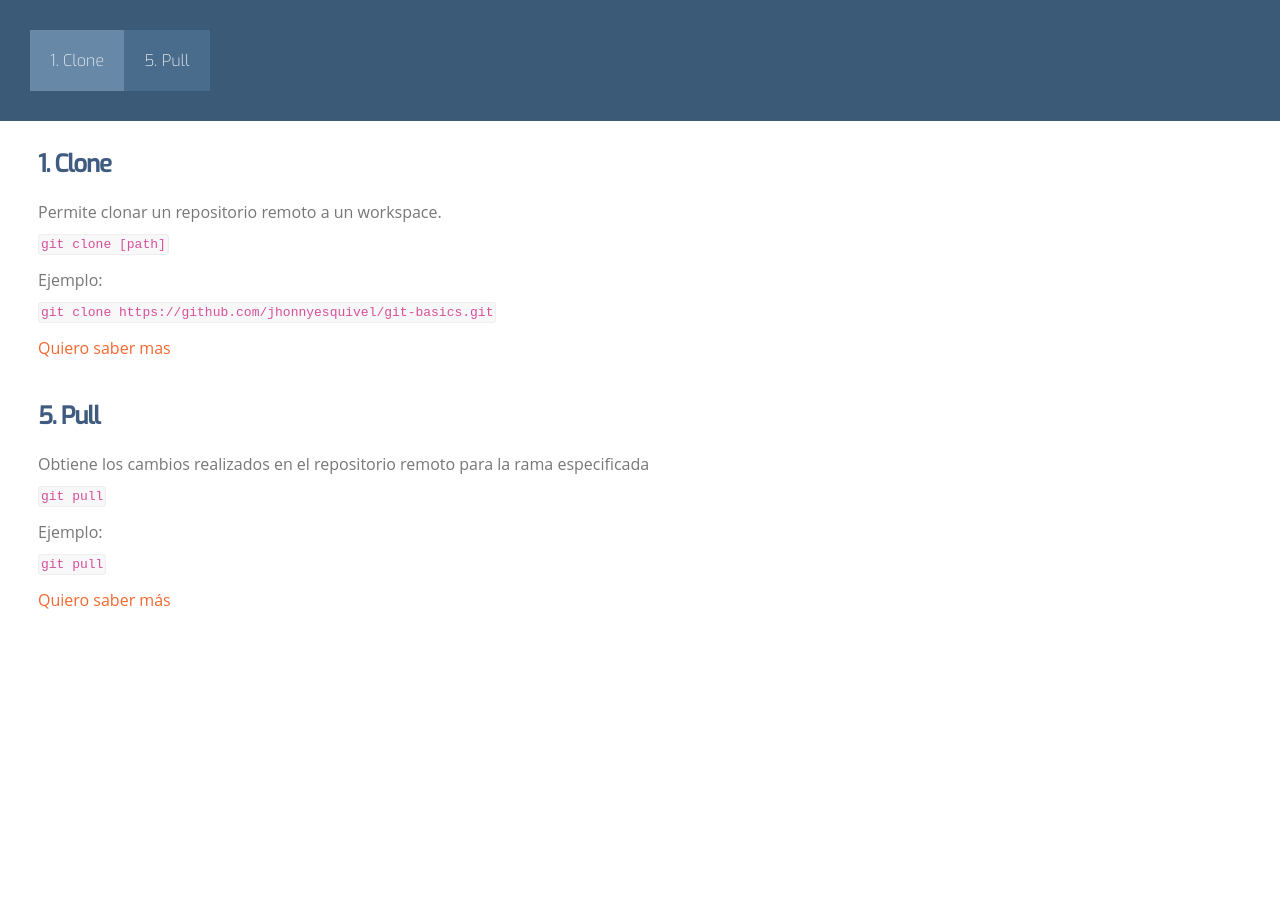
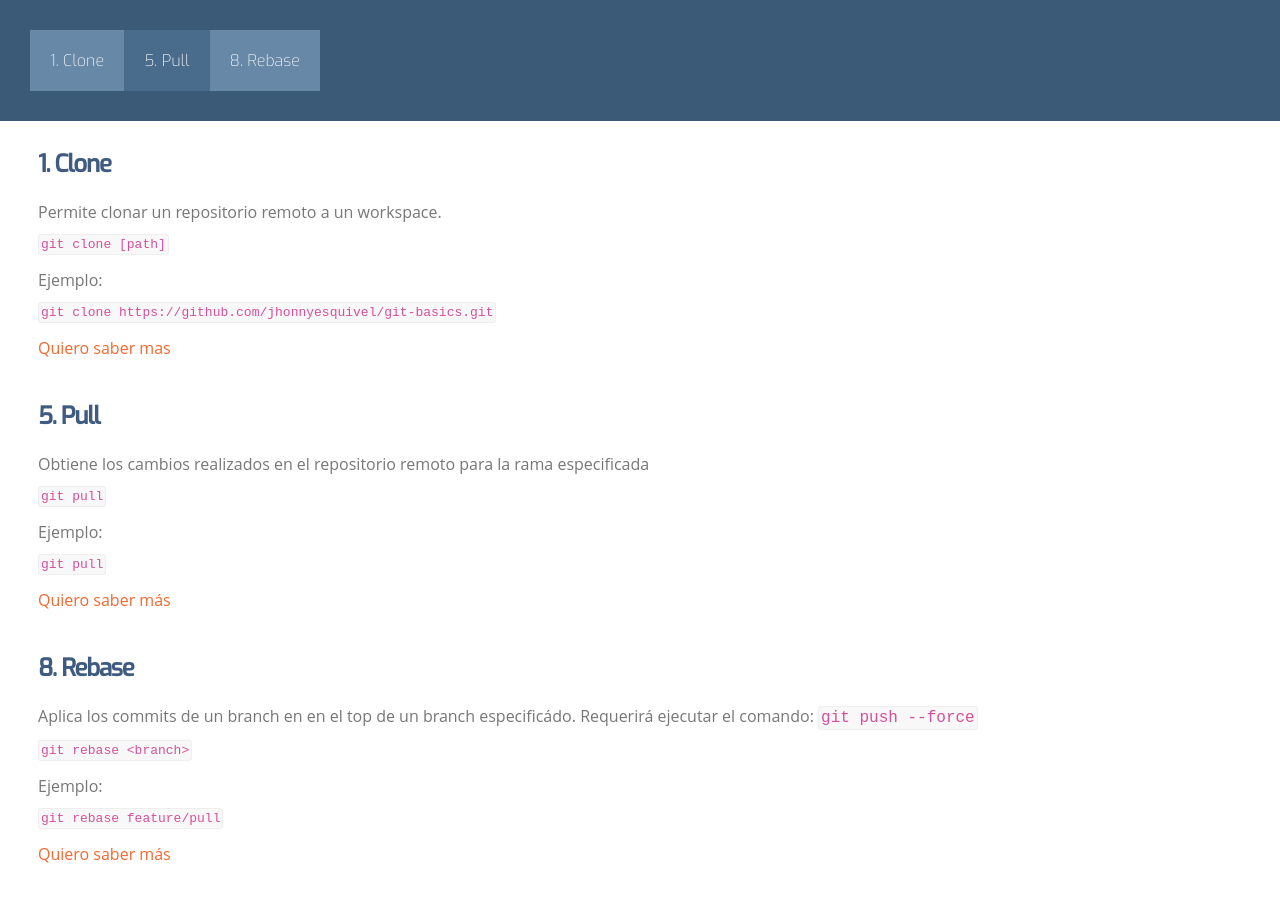
Before and after one commit to jhonnyesquivel/git-basics, a website: page index.html in a window 1280 px wide. Before the commit the page ends 800 px from the top, so only its background shows below. Drawn offline with nearby package versions, Linux system fonts and the light colour scheme; a web font is replaced by a local one.

Commit message:
git-rebase

```diff
--- a/index.html
+++ b/index.html
@@ -15,6 +15,7 @@
       <ul>
         <li><a id="link1" class="nav-section1" href="#section1">1. Clone</a></li>
         <li><a id="link5" class="nav-section5" href="#section5">5. Pull</a></li>
+        <li><a id="link8" class="nav-section8" href="#section8">8. Rebase</a></li>
       </ul>
     </div>
   </nav>
@@ -38,6 +39,15 @@
     <p><a href="https://git-scm.com/docs/git-pull">Quiero saber más</a></p>
   </article>
 
+  <article>
+    <h1 id="section8">8. Rebase</h1>
+    <p>Aplica los commits de un branch en en el top de un branch especificádo. Requerirá ejecutar el comando: <code>git push --force</code></p>
+    <code> git rebase &lt;branch&gt; </code>
+    <p>Ejemplo:</p>
+    <code> git rebase feature/pull</code><br>
+    <p><a href="https://git-scm.com/docs/git-rebase">Quiero saber más</a></p>
+  </article>
+
   <script src="https://code.jquery.com/jquery-3.5.0.min.js"
     integrity="sha256-xNzN2a4ltkB44Mc/Jz3pT4iU1cmeR0FkXs4pru/JxaQ=" crossorigin="anonymous"></script>
   <script src='./js/main.js'></script>
```
